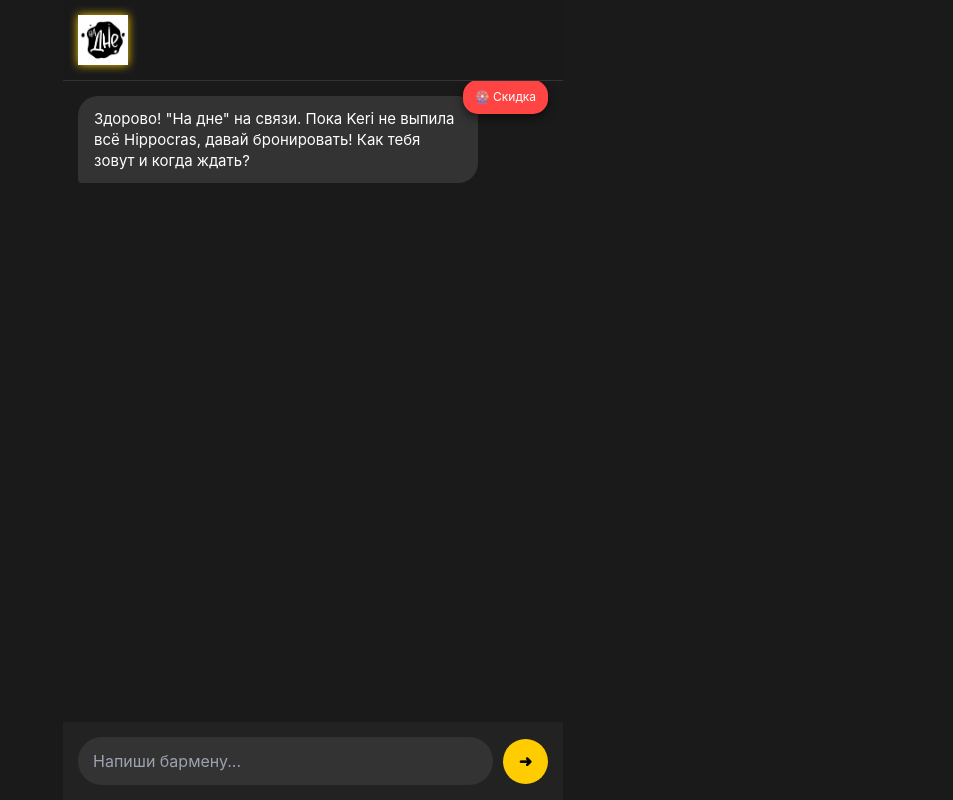
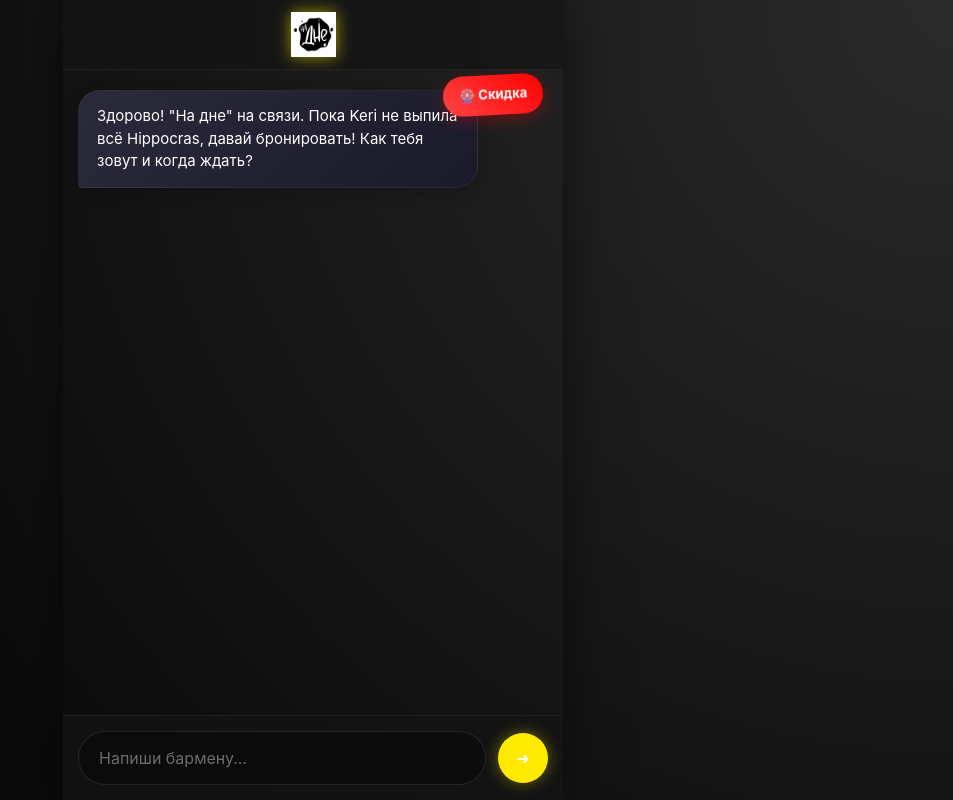
Before and after one commit to Vazhniy/Booking_bar-na-dne, a React (Vite) app in the folder frontend/: page / in a window 1280 px wide. Shown: the whole page, without its empty margins (327-1280 px from the left). Built offline with nearby package versions, Linux system fonts and the light colour scheme.

Commit message:
Refactor CSS variables and improve styles

```diff
--- a/frontend/src/App.css
+++ b/frontend/src/App.css
@@ -1,9 +1,14 @@
 :root {
-  --bg-color: #1a1a1a;
-  --accent-color: #ffcc00;
-  --text-color: #ffffff;
-  --bot-msg: #333333;
-  --user-msg: #ffcc00;
+  --bg-dark: #0a0a0a;
+  --bg-gradient: radial-gradient(circle at top right, #2a2a2a, #0a0a0a 80%);
+  --glass-bg: rgba(20, 20, 20, 0.7);
+  --accent-neon: #ffea00; /* Яркий неон */
+  --accent-glow: 0 0 15px rgba(255, 234, 0, 0.4);
+  --text-primary: #ffffff;
+  --text-secondary: #aaaaaa;
+
+  --bot-msg-bg: linear-gradient(135deg, #2a2a3a, #1a1a2a);
+  --user-msg-bg: linear-gradient(135deg, var(--accent-neon), #ffc400);
 }
 
 * {
@@ -12,12 +17,14 @@
 }
 
 html, body, #root {
-  height: 100dvh;
+  height: 100dvh; /* Фиксация высоты */
   margin: 0;
   padding: 0;
   overflow: hidden;
-  background-color: var(--bg-color);
-  font-family: -apple-system, BlinkMacSystemFont, "Segoe UI", Roboto, sans-serif;
+  background: var(--bg-dark);
+  background-image: var(--bg-gradient);
+  color: var(--text-primary);
+  font-family: -apple-system, BlinkMacSystemFont, "Segoe UI", Roboto, Helvetica, Arial, sans-serif;
 }
 
 .app-container {
@@ -27,100 +34,197 @@ html, body, #root {
   max-width: 500px;
   margin: 0 auto;
   position: relative;
+  box-shadow: 0 0 50px rgba(0,0,0,0.5);
+  /* Учет безопасных зон на iPhone с челкой */
   padding-top: env(safe-area-inset-top);
   padding-bottom: env(safe-area-inset-bottom);
 }
 
+/* --- Header с эффектом стекла --- */
 .header {
-  padding: 15px;
+  padding: 12px 15px;
   text-align: center;
-  border-bottom: 1px solid #333;
-  background: rgba(26, 26, 26, 0.9);
-  backdrop-filter: blur(10px);
+  background: var(--glass-bg);
+  backdrop-filter: blur(12px); /* Размытие фона */
+  -webkit-backdrop-filter: blur(12px);
+  border-bottom: 1px solid rgba(255, 255, 255, 0.05);
   z-index: 10;
+  display: flex;
+  justify-content: center;
+  align-items: center;
 }
 
 .logo {
-  height: 50px;
-  filter: drop-shadow(0 0 5px var(--accent-color));
+  height: 45px;
+  /* Неоновое свечение логотипа */
+  filter: drop-shadow(0 0 8px rgba(255, 234, 0, 0.6));
+  transition: transform 0.3s ease;
 }
 
+.logo:hover {
+    transform: scale(1.05);
+}
+
+/* --- Окно чата --- */
 .chat-window {
   flex: 1;
   overflow-y: auto;
-  padding: 15px;
+  padding: 20px 15px;
   display: flex;
   flex-direction: column;
-  gap: 12px;
+  gap: 15px;
   -webkit-overflow-scrolling: touch;
+}
+
+/* Анимация появления сообщений */
+@keyframes slideIn {
+    from { opacity: 0; transform: translateY(20px); }
+    to { opacity: 1; transform: translateY(0); }
 }
 
 .message {
   max-width: 85%;
-  padding: 12px 16px;
-  border-radius: 20px;
+  padding: 14px 18px;
+  border-radius: 22px;
   font-size: 15px;
-  line-height: 1.4;
+  line-height: 1.5;
+  position: relative;
+  animation: slideIn 0.3s ease-out forwards;
+  box-shadow: 0 4px 15px rgba(0,0,0,0.2);
 }
 
 .bot {
   align-self: flex-start;
-  background: var(--bot-msg);
-  color: white;
+  background: var(--bot-msg-bg);
+  color: var(--text-primary);
   border-bottom-left-radius: 4px;
+  border: 1px solid rgba(255, 255, 255, 0.05);
 }
 
 .user {
   align-self: flex-end;
-  background: var(--user-msg);
+  background: var(--user-msg-bg);
   color: black;
+  font-weight: 600;
   border-bottom-right-radius: 4px;
-  font-weight: 500;
+  box-shadow: var(--accent-glow);
 }
 
+/* --- Индикатор печати (анимированные точки) --- */
+.typing-indicator {
+    display: flex;
+    align-items: center;
+    gap: 5px;
+    padding: 15px 20px;
+    height: 54px; /* Высота обычной строки */
+}
+
+.dot {
+    width: 8px;
+    height: 8px;
+    background: var(--text-secondary);
+    border-radius: 50%;
+    animation: bounce 1.4s infinite ease-in-out both;
+}
+
+.dot:nth-child(1) { animation-delay: -0.32s; }
+.dot:nth-child(2) { animation-delay: -0.16s; }
+
+@keyframes bounce {
+  0%, 80%, 100% { transform: scale(0); }
+  40% { transform: scale(1.0); }
+}
+
+/* --- Поле ввода (Glassmorphism) --- */
 .input-area {
   padding: 15px;
-  background: #222;
+  background: var(--glass-bg);
+  backdrop-filter: blur(12px);
+  -webkit-backdrop-filter: blur(12px);
+  border-top: 1px solid rgba(255, 255, 255, 0.05);
   display: flex;
-  gap: 10px;
+  gap: 12px;
   align-items: center;
 }
 
 input {
   flex: 1;
-  background: #333;
-  border: none;
-  padding: 12px 15px;
-  border-radius: 25px;
+  background: rgba(0, 0, 0, 0.3);
+  border: 1px solid rgba(255, 255, 255, 0.1);
+  padding: 14px 20px;
+  border-radius: 30px;
   color: white;
   font-size: 16px; /* Защита от зума на iOS */
+  transition: all 0.3s ease;
+}
+
+input::placeholder {
+    color: rgba(255, 255, 255, 0.4);
 }
 
 input:focus {
-  outline: 2px solid var(--accent-color);
+  outline: none;
+  border-color: var(--accent-neon);
+  box-shadow: var(--accent-glow);
+  background: rgba(0, 0, 0, 0.5);
 }
 
 .send-btn {
-  background: var(--accent-color);
+  background: var(--accent-neon);
   border: none;
-  width: 45px;
-  height: 45px;
+  width: 50px;
+  height: 50px;
   border-radius: 50%;
+  display: flex;
+  align-items: center;
+  justify-content: center;
+  cursor: pointer;
+  box-shadow: var(--accent-glow);
+  transition: transform 0.2s, box-shadow 0.2s;
+}
+
+.send-btn:active {
+    transform: scale(0.9);
+}
+
+/* Иконка стрелки внутри кнопки */
+.send-icon {
+    width: 20px;
+    height: 20px;
+    fill: black;
+    transform: translateX(2px); /* Чуть сдвигаем визуально */
+}
+
+
+/* --- Кнопка Колеса (с анимацией покачивания) --- */
+@keyframes tilt-shaking {
+  0% { transform: rotate(0deg); }
+  25% { transform: rotate(3deg); }
+  50% { transform: rotate(0eg); }
+  75% { transform: rotate(-3deg); }
+  100% { transform: rotate(0deg); }
+}
+
+.wheel-btn {
+  position: absolute;
+  top: 75px;
+  right: 20px;
+  background: linear-gradient(45deg, #ff4444, #ff0000);
+  color: white;
+  border: none;
+  padding: 10px 16px;
+  border-radius: 20px;
   font-weight: bold;
+  font-size: 13px;
+  z-index: 5;
+  box-shadow: 0 5px 15px rgba(255, 0, 0, 0.3);
+  display: flex;
+  align-items: center;
+  gap: 8px;
+  animation: tilt-shaking 2s infinite ease-in-out; /* Постоянное покачивание */
   cursor: pointer;
 }
 
-/* Стили для Колеса */
-.wheel-btn {
-  position: absolute;
-  top: 80px;
-  right: 15px;
-  background: #ff4444;
-  color: white;
-  border: none;
-  padding: 8px 12px;
-  border-radius: 15px;
-  font-size: 12px;
-  z-index: 5;
-  box-shadow: 0 4px 10px rgba(0,0,0,0.5);
+.wheel-icon {
+    font-size: 18px;
 }
```
